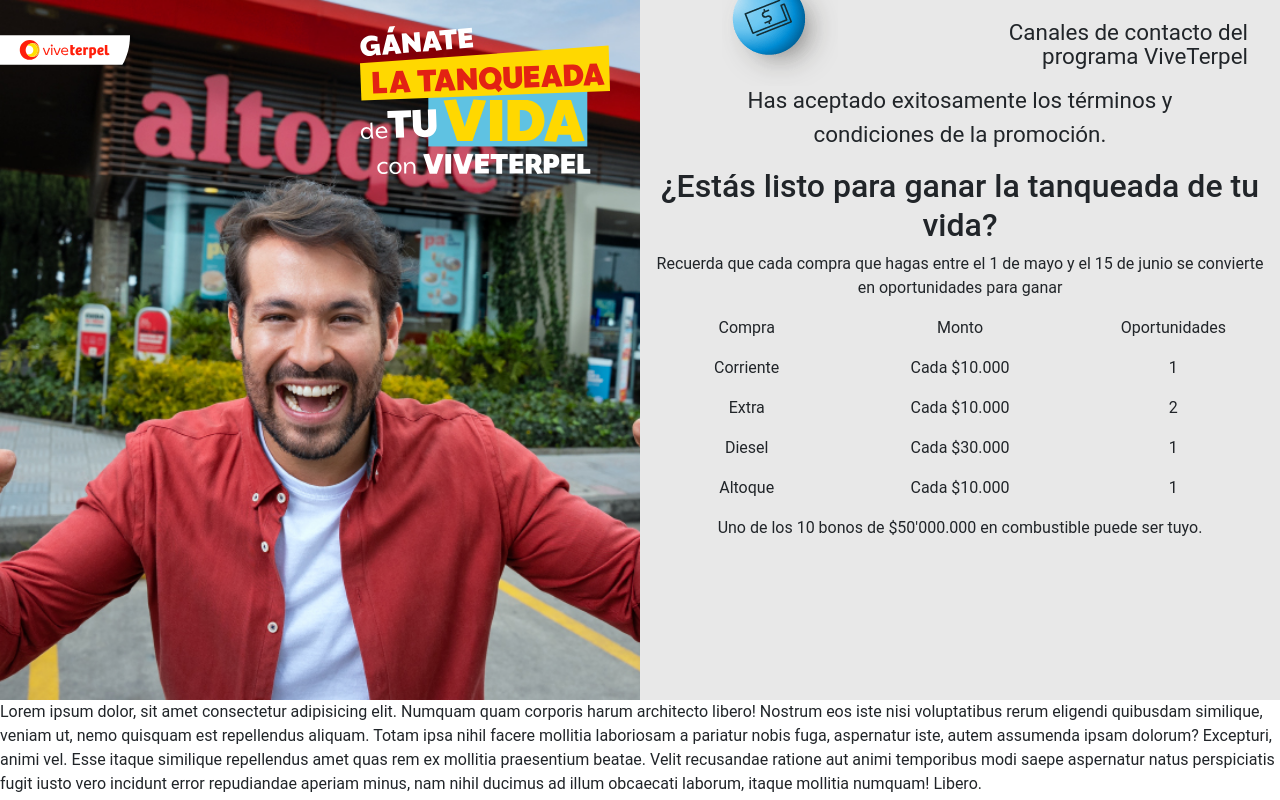
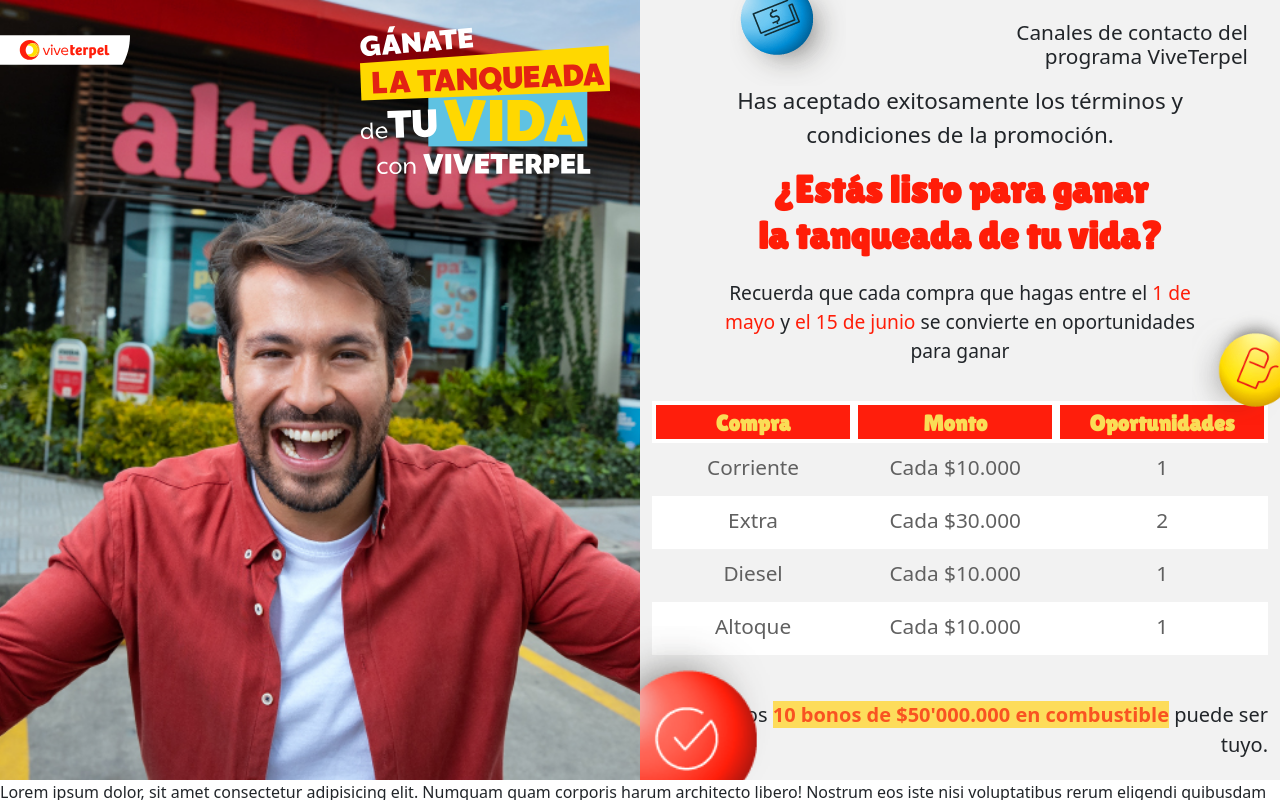
Before and after one commit to skajuanito/Landing-terpel, a plain HTML site: page index.html in a window 1280 px wide. Drawn offline with Linux system fonts and the light colour scheme; a web font is replaced by a local one.

Commit message:
Add files via upload

```diff
--- a/index.html
+++ b/index.html
@@ -14,7 +14,7 @@
                 <img class="landing-img--logo-1" src="Assets/img/logo.svg" alt="">
                 <img class="landing-img--logo-2" src="Assets/img/logobg.svg" alt="">
             </div>
-            <div class="landing-content col-md-6 text-center">
+            <div class="landing-content col-md-6 text-center position-relative">
                 <div class="landing-content--img-container position-absolute">
                     <img class="point1" src="Assets/img/point1.png" alt="">
                 </div>
@@ -24,33 +24,54 @@
                 <div class="landing-content--subtitle d-flex justify-content-center">
                     <p>Has aceptado exitosamente los términos y condiciones de la promoción.</p>
                 </div>
-                <h2>¿Estás listo para ganar la tanqueada de tu vida?</h2>
-                <p>Recuerda que cada compra que hagas entre el 1 de mayo y el 15 de junio se convierte en oportunidades para ganar</p>
-                <div class="table-container row">
-                    <div class="table-content col-md-4">
-                        <p class="column-title">Compra</p>
-                        <p>Corriente</p>
-                        <p>Extra</p>
-                        <p>Diesel</p>
-                        <p>Altoque</p>
-                    </div>
-                    <div class="table-content col-md-4">
-                        <p class="column-title">Monto</p>
-                        <p>Cada $10.000</p>
-                        <p>Cada $10.000</p>
-                        <p>Cada $30.000</p>
-                        <p>Cada $10.000</p>
-                    </div>
-                    <div class="table-content col-md-4">
-                        <p class="column-title">Oportunidades</p>
-                        <p>1</p>
-                        <p>2</p>
-                        <p>1</p>
-                        <p>1</p>
-                        <a href="" target=""></a>
-                    </div>
+                <div class="landing-content--subtitle-2 d-flex justify-content-center">
+                    <h2>¿Estás listo para ganar la tanqueada de tu vida?</h2>
                 </div>
-                <p>Uno de los 10 bonos de $50'000.000 en combustible puede ser tuyo.</p>
+                <div class="landing-content--remember d-flex justify-content-center">
+                    <p>Recuerda que cada compra que hagas entre el <span class="otro-color">1 de mayo</span> y <span class="otro-color">el 15 de junio</span> se convierte en oportunidades para ganar</p>
+                </div>
+                <div class="table-responsive-sm d-flex justify-content-center">
+                    <table class="table table-striped table-borderless table-sm align-middle table-container ">
+                        <thead>
+                            <tr>
+                                <th scope="col"><p class="column-header">Compra</p></th>
+                                <th scope="col"><p class="column-header">Monto</p></th>
+                                <th scope="col"><p class="column-header">Oportunidades</p></th>
+                            </tr>
+                        </thead>
+                        <tbody>
+                            <tr>
+                                <td scope="row"><p class="column-content">Corriente</p></td>
+                                <td><p class="column-content">Cada $10.000</p></td>
+                                <td><p class="column-content">1</p></td>
+                            </tr>
+                            <tr>
+                                <td scope="row"><p class="otro-fondo column-content">Extra</p></td>
+                                <td><p class="column-content">Cada $30.000</p></td>
+                                <td><p class="otro-fondo column-content">2</p></td>
+                            </tr>
+                            <tr>
+                                <td scope="row"><p class="column-content">Diesel</p></td>
+                                <td><p class="otro-fondo column-content">Cada $10.000</p></td>
+                                <td><p class="otro-fondo column-content">1</p></td>
+                            </tr>
+                            <tr>
+                                <td scope="row"><p class="column-content">Altoque</p></td>
+                                <td><p class="otro-fondo column-content">Cada $10.000</p></td>
+                                <td><p class="otro-fondo column-content">1</p></td>
+                            </tr>
+                        </tbody>
+                    </table>
+                </div>
+                <div class="bottom-text d-flex justify-content-center">
+                    <p>Uno de los <span class="another-color">10 bonos de $50'000.000 en combustible</span> puede ser tuyo.</p>
+                </div>
+                <div class="table-container--img-container position-absolute">
+                    <img class="point2" src="Assets/img/point2.png" alt="">
+                </div>
+                <div class="bottom-text--img-container position-absolute">
+                    <img  class="point3" src="Assets/img/point3.png" alt="">
+                </div>
             </div>
         </div>
     </main>
--- a/style.css
+++ b/style.css
@@ -1,6 +1,4 @@
-@import url('https://fonts.googleapis.com/css2?family=Roboto+Mono:ital,wght@0,400;0,500;1,400&display=swap');
-@import url('https://fonts.googleapis.com/css2?family=Roboto+Mono:ital,wght@0,400;0,500;1,400&family=Roboto+Slab:wght@300&display=swap');
-
+@import url('https://fonts.googleapis.com/css2?family=AR+One+Sans:wght@500;600;700&family=Anton&family=Lilita+One&display=swap');
 body{
     margin: 0;
     padding: 0;
@@ -10,12 +8,10 @@ body{
     bottom: 0;
     left: 0;
     right: 0;
-    font-family: 'Roboto',sans-serif;
-}
-
+ }
 .main-container{
     width: 100%;
-    min-height: 700px;
+    min-height: 780px;
     margin: 0;
 }
 .landing-img {
@@ -35,7 +31,8 @@ body{
     margin-right: 30px;
 }
 .landing-content{
-   background-color: #E8E8E8;
+   background-color: #F2F2F2;
+   overflow: hidden;
 }
 .landing-content--title{
     margin-top: 20px;
@@ -46,9 +43,12 @@ body{
 .landing-content--title p{
     width: 300px;
     line-height: 1.5rem;
+    font-weight: 100;
+    font-size: 1.3rem;
 }
 .landing-content--img-container{
-    transform: translate(70px,-30px);
+    top: -30px;
+    left: 90px;
 }
 
 .landing-content--subtitle{
@@ -57,4 +57,74 @@ body{
 .landing-content--subtitle p{
     width: 450px;
     font-size: 1.4rem;
+    font-weight: 100;
 }
+.landing-content--subtitle-2 h2{
+    width: 410px;
+    font-size: 2.4rem;
+    font-weight: bolder;
+    color: #FF1D08;
+    font-family: 'Lilita One', sans-serif;
+    margin-bottom: 20px;
+}
+.landing-content--remember p{
+    font-size: 1.2rem;
+    width: 500px;
+    margin-bottom: 35px;
+}
+.otro-color{
+    color: #FF1D08;
+    font-weight: 500;
+}
+.table-container{
+    width: 800px;
+    margin-bottom: 25px;
+}
+.table-container th{
+    width: 150px;
+}
+
+.column-header{
+    background-color: #FF1E0C;
+    font-family: 'Lilita One', sans-serif;
+    color: #FADD56;
+    height: 34px;
+    font-size: 1.4rem;
+    margin: 0;
+    padding: 2px;
+}
+.column-content{
+    font-weight: 400;
+    font-size: 1.3rem;
+    height: 45px;
+    color: #606060;
+    margin: 0;
+    padding: 5px;
+}
+.table-container--img-container{
+    right: -32px;
+    top: 300px;
+ }
+ .point2{
+    width: 120px;
+ }
+ .bottom-text{
+    margin-top: 20px;
+    font-size: 1.25rem;
+    font-weight: 300;
+    text-align: right;
+    padding-right: 20px;
+    padding: 0;
+ }
+ .another-color{
+    color: #F95321;
+    background-color: #FDDC5B;
+    font-weight: 600;
+ }
+ .bottom-text--img-container{
+    left: -60px;
+    bottom: -35px;
+ }
+ .point3{
+    width: 190px;
+}
```
